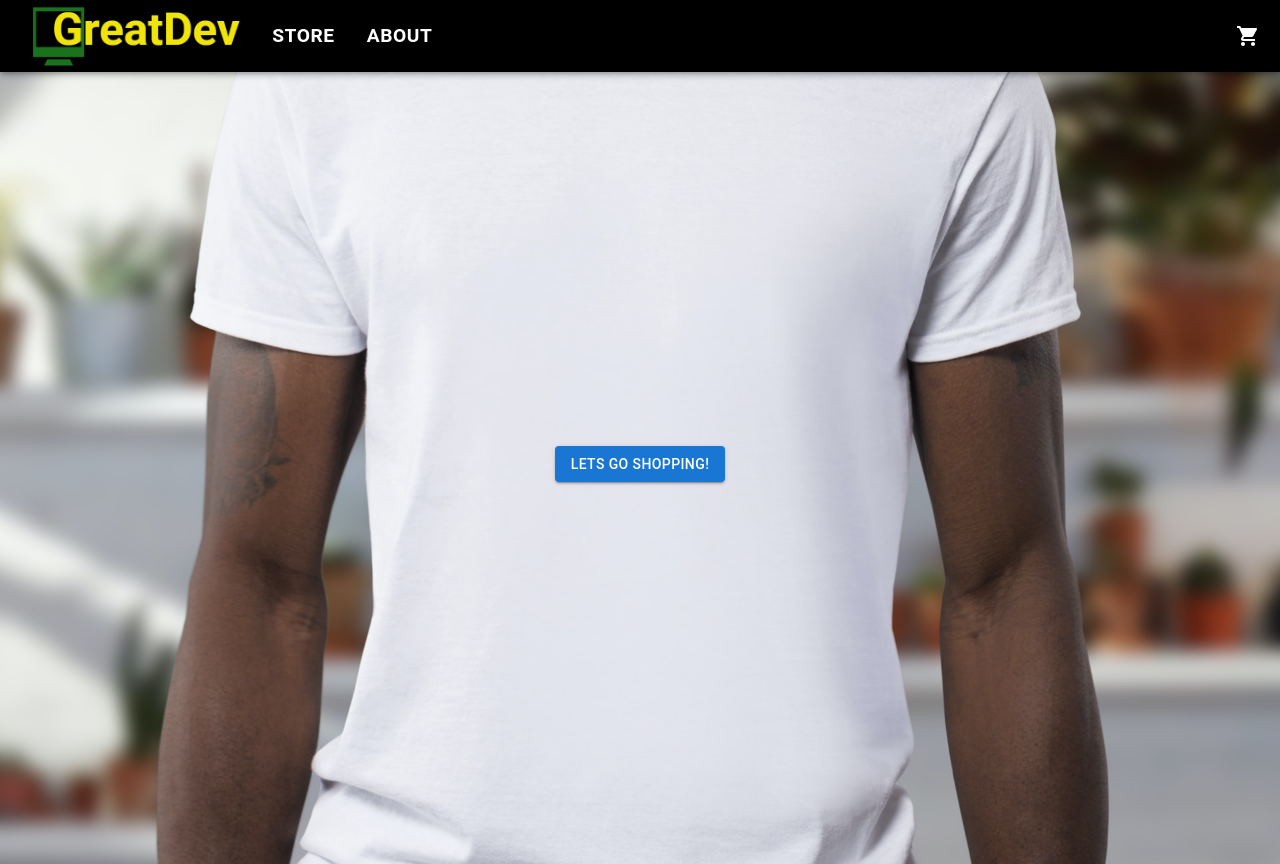
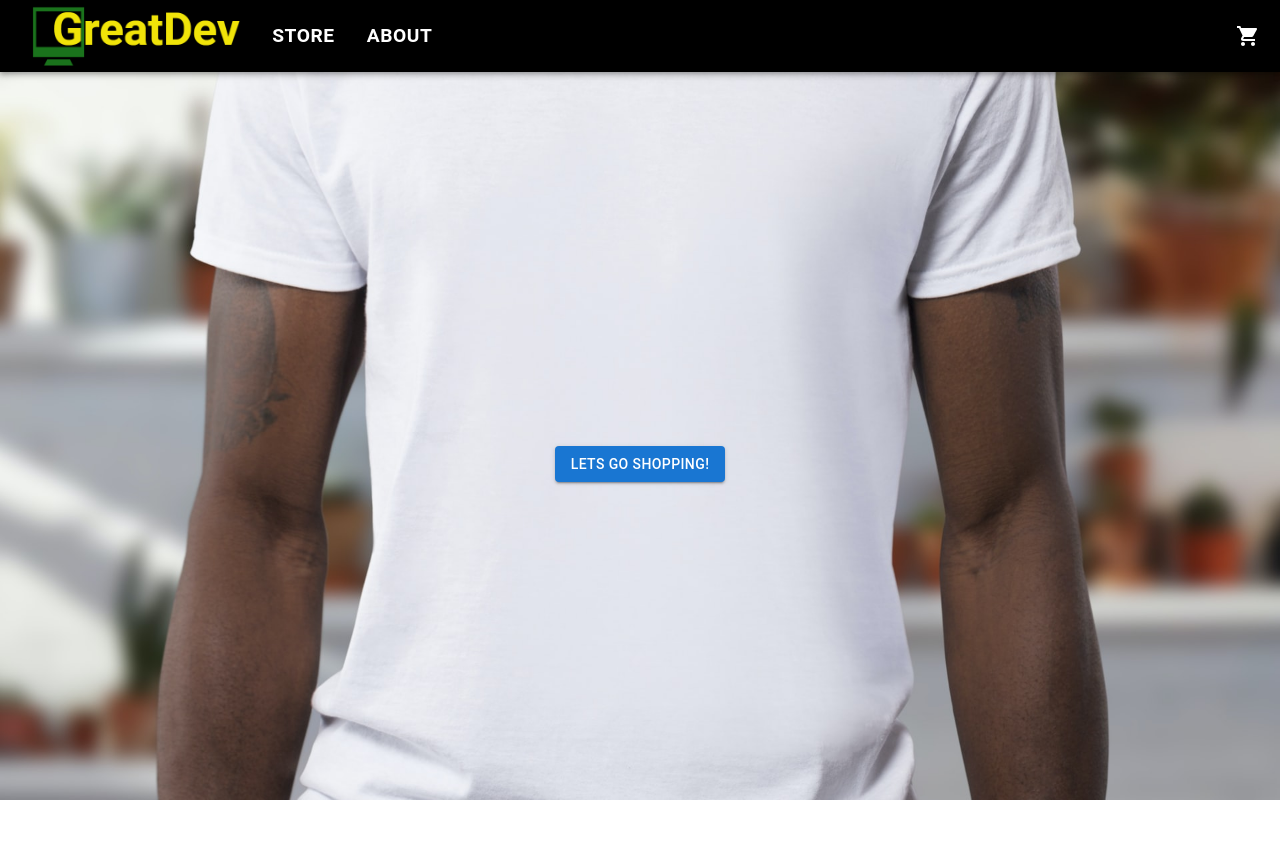
Before and after one commit to AlexJelani/react-ts-shopping-cart, a React (Vite) app: page / in a window 1280 px wide. After the commit the page ends 800 px from the top, so only its background shows below. Built offline with nearby package versions, Linux system fonts and the light colour scheme.

Commit message:
fixed scrolling issues

```diff
--- a/src/pages/About.tsx
+++ b/src/pages/About.tsx
@@ -26,6 +26,8 @@ const useStyles = makeStyles(
       backgroundAttachment: "fixed",
       backgroundPosition: "center center",
       overflow: 'hidden', // prevent scrolling
+      position: "fixed",
+      width: "100vw",
 
     },
     button: {
--- a/src/pages/Home.tsx
+++ b/src/pages/Home.tsx
@@ -24,6 +24,8 @@ const useStyles = makeStyles(
       backgroundRepeat: "no-repeat",
       backgroundAttachment: "fixed",
       backgroundPosition: "center center",
+      position: "fixed",
+      width: "100vw",
     },
     button: {
       overflow: "hidden",
```
